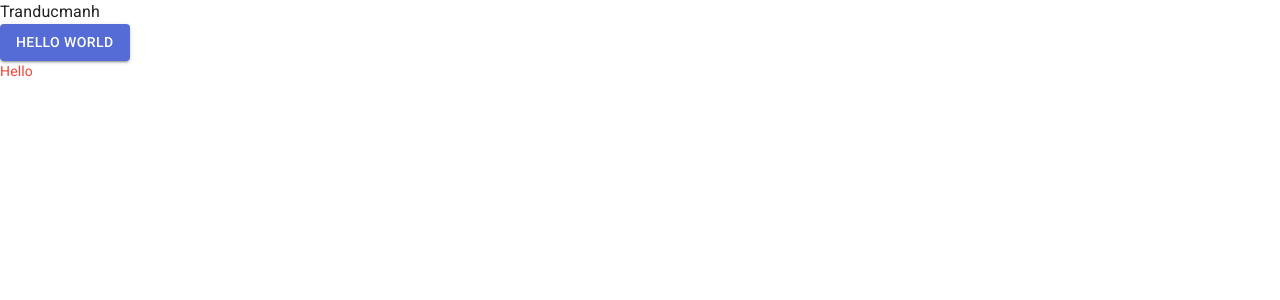
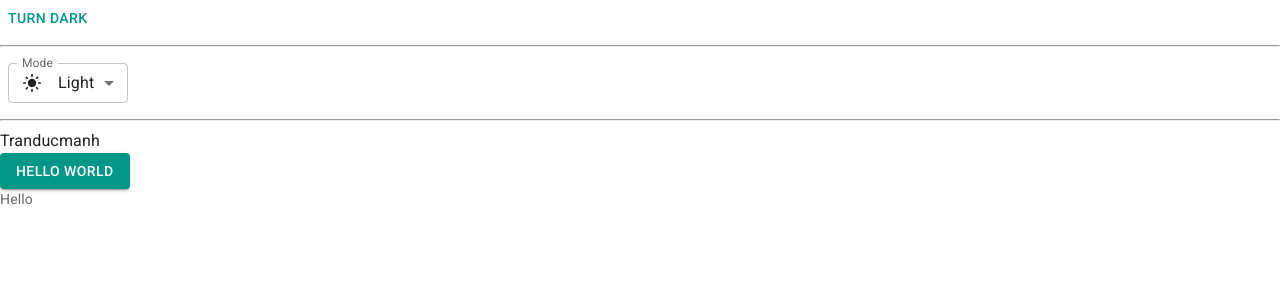
Before and after one commit to Manhkoiii123/trello_web, a React (Vite) app: page / in a window 1280 px wide. Shown: the top 300 px of the page. Built offline with nearby package versions, Linux system fonts and the light colour scheme.

Commit message:
dark light mode

```diff
--- a/src/App.jsx
+++ b/src/App.jsx
@@ -1,8 +1,69 @@
+import InputLabel from "@mui/material/InputLabel";
+import MenuItem from "@mui/material/MenuItem";
+import FormControl from "@mui/material/FormControl";
+import Select from "@mui/material/Select";
 import Button from "@mui/material/Button";
 import Typography from "@mui/material/Typography";
+import { useColorScheme } from "@mui/material/styles";
+import LightModeIcon from "@mui/icons-material/LightMode";
+import DarkModeOutLinedIcon from "@mui/icons-material/DarkModeOutLined";
+import SettingsBrightnessIcon from "@mui/icons-material/SettingsBrightness";
+import { Box } from "@mui/system";
+
+function ModeSelect() {
+  const { mode, setMode } = useColorScheme();
+  const handleChange = (event) => {
+    const selectedMode = event.target.value;
+    setMode(selectedMode);
+  };
+  return (
+    <FormControl sx={{ m: 1, minWidth: 120 }} size="small">
+      <InputLabel id="label-select-dark-like-mode">Mode</InputLabel>
+      <Select
+        labelId="label-select-dark-like-mode"
+        id="select-dark-like-mode"
+        value={mode}
+        label="Mode"
+        onChange={handleChange}
+      >
+        <MenuItem value="light">
+          <Box sx={{ display: "flex", alignItems: "center", gap: 2 }}>
+            <LightModeIcon fontSize="small" /> Light
+          </Box>
+        </MenuItem>
+        <MenuItem value="dark">
+          <Box sx={{ display: "flex", alignItems: "center", gap: 2 }}>
+            <DarkModeOutLinedIcon fontSize="small" /> Dark
+          </Box>
+        </MenuItem>
+        <MenuItem value="system">
+          <Box sx={{ display: "flex", alignItems: "center", gap: 2 }}>
+            <SettingsBrightnessIcon fontSize="small" /> System
+          </Box>
+        </MenuItem>
+      </Select>
+    </FormControl>
+  );
+}
+function ModeToggle() {
+  const { mode, setMode } = useColorScheme();
+  return (
+    <Button
+      onClick={() => {
+        setMode(mode === "light" ? "dark" : "light");
+      }}
+    >
+      {mode === "light" ? "Turn dark" : "Turn light"}
+    </Button>
+  );
+}
 function App() {
   return (
     <>
+      <ModeToggle />
+      <hr />
+      <ModeSelect />
+      <hr />
       <div>Tranducmanh</div>
       <Button variant="contained">Hello world</Button>
       <Typography variant="body2" color="text.secondary">
--- a/src/main.jsx
+++ b/src/main.jsx
@@ -2,13 +2,13 @@
 import ReactDOM from "react-dom/client";
 import App from "./App.jsx";
 import CssBaseline from "@mui/material/CssBaseline";
-import { ThemeProvider } from "@mui/material/styles";
+import { Experimental_CssVarsProvider as CssVarsProvider } from "@mui/material/styles";
 import theme from "./theme";
 ReactDOM.createRoot(document.getElementById("root")).render(
   <React.StrictMode>
-    <ThemeProvider theme={theme}>
+    <CssVarsProvider theme={theme}>
       <CssBaseline />
       <App />
-    </ThemeProvider>
+    </CssVarsProvider>
   </React.StrictMode>
 );
--- a/src/theme.js
+++ b/src/theme.js
@@ -1,20 +1,19 @@
-import { createTheme } from "@mui/material/styles";
-import { red } from "@mui/material/colors";
+import { cyan, deepOrange, orange, teal } from "@mui/material/colors";
+import { experimental_extendTheme as extendTheme } from "@mui/material/styles";
 
-const theme = createTheme({
-  palette: {
-    mode: "light",
-    primary: {
-      main: "#556cd6",
+const theme = extendTheme({
+  colorSchemes: {
+    light: {
+      palette: {
+        primary: teal,
+        secondary: deepOrange,
+      },
     },
-    secondary: {
-      main: "#19857b",
-    },
-    error: {
-      main: red.A400,
-    },
-    text: {
-      secondary: red[500],
+    dark: {
+      palette: {
+        primary: cyan,
+        secondary: orange,
+      },
     },
   },
 });
```
